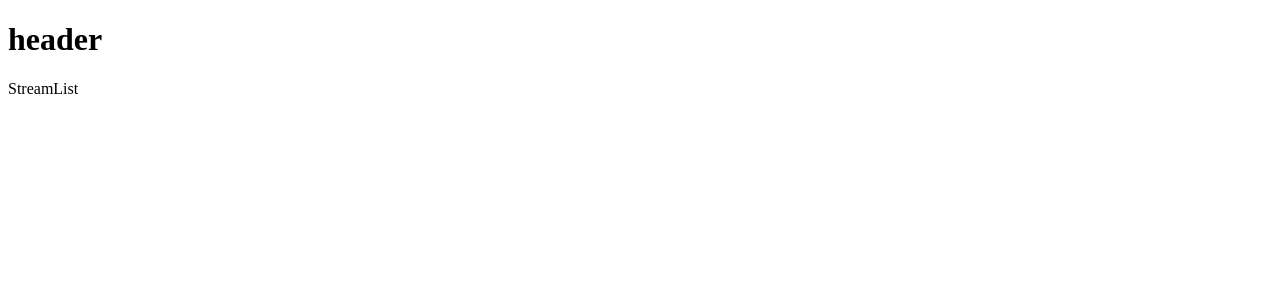
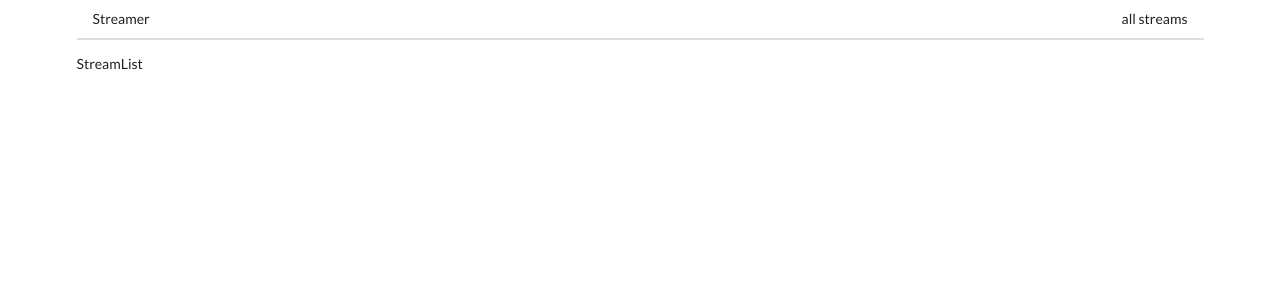
Before and after one commit to himaniEngr/PracticeReact-Client, a React (Create React App) app: page / in a window 1280 px wide. Shown: the top 300 px of the page. Built offline with nearby package versions, Linux system fonts and the light colour scheme.

Commit message:
links inside router

```diff
--- a/public/index.html
+++ b/public/index.html
@@ -8,6 +8,10 @@
     <meta
       name="description"
       content="Web site created using create-react-app"
+    />
+    <link
+      rel="stylesheet"
+      href="https://cdnjs.cloudflare.com/ajax/libs/semantic-ui/2.4.1/semantic.min.css"
     />
     <link rel="apple-touch-icon" href="%PUBLIC_URL%/logo192.png" />
     <!--
--- a/src/components/App.js
+++ b/src/components/App.js
@@ -5,13 +5,14 @@ import StreamDelete from "./streams/StreamDelete";
 import StreamEdit from "./streams/StreamEdit";
 import StreamList from "./streams/StreamList";
 import StreamShow from "./streams/StreamShow";
+import Header from "./Header";
 
 const App = () => {
   return (
-    <div>
-      <h1>header</h1>
+    <div className="ui container">
       <BrowserRouter>
         <div>
+          <Header />
           <Route path="/" exact component={StreamList} />
           <Route path="/streams/new" exact component={StreamCreate} />
           <Route path="/streams/edit" exact component={StreamEdit} />
--- /dev/null
+++ b/src/components/Header.js
@@ -0,0 +1,19 @@
+import React from "react";
+import { Link } from "react-router-dom";
+
+const Header = () => {
+  return (
+    <div className="ui secondary pointing menu">
+      <Link to="/" className="item">
+        Streamer
+      </Link>
+      <div className="right menu">
+        <Link to="/" className="item">
+          all streams
+        </Link>
+      </div>
+    </div>
+  );
+};
+
+export default Header;
```
